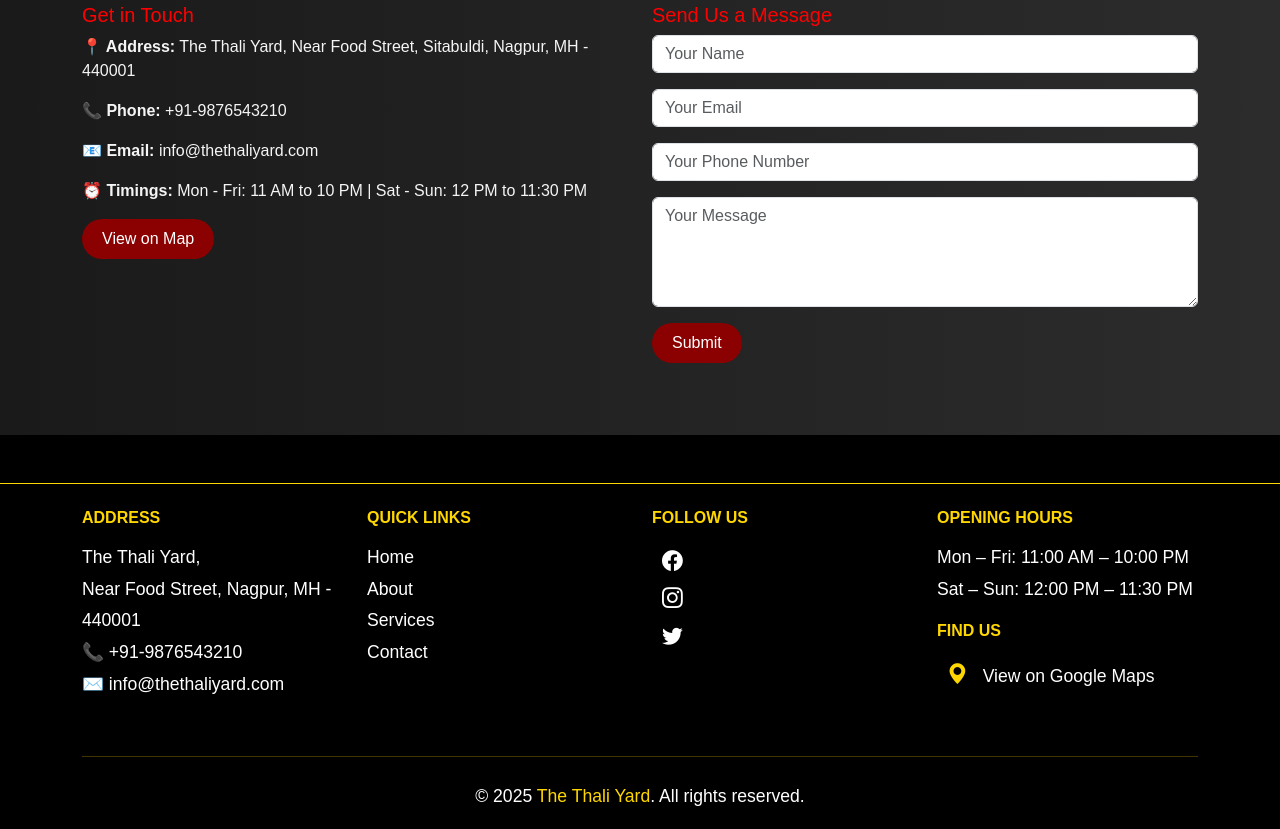
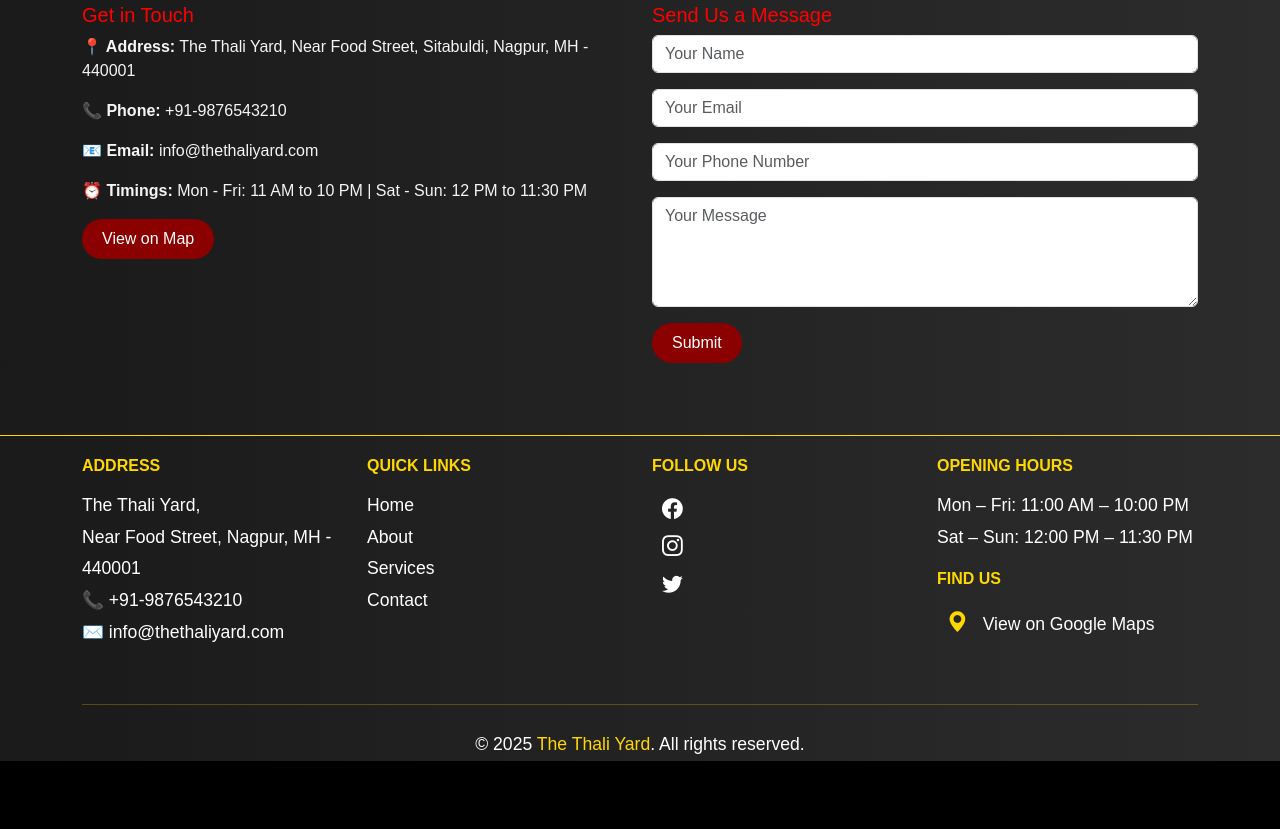
Before and after one commit to apekshagondane-06/Restaurant_Project, a plain HTML site: page home.html in a window 1280 px wide. Shown: the part 2688-3517 px from the top of the page. After the commit the page ends 3449 px from the top, so only its background shows below. Drawn offline with nearby package versions, Linux system fonts and the light colour scheme.

Commit message:
some changes in footer

```diff
--- a/home.html
+++ b/home.html
@@ -137,11 +137,11 @@
       .footer {
         background-color: black;
         border-top: 1px solid #FFD700;
-        padding: 60px 0 40px;
+        padding: 20px 0 0px;
         color: white;
         font-size: 1.1rem;
         line-height: 1.8;
-        margin-top: 80px;
+        margin-top: 0px;
       }
 
       .footer h5,
@@ -188,9 +188,7 @@
         }
       }
 
-
-
-     /* About Us Styling*/
+   /* About Us Styling*/
 
 .left-about-img {
   border-radius: 12px;
@@ -307,7 +305,6 @@
     color: red;
     transition: all 0.3s ease;
   }
-
   .icon-red:hover {
     color: white;
     background-color: red;
@@ -315,8 +312,6 @@
     padding: 12px;
     box-shadow: 0 0 12px rgba(255, 0, 0, 0.4);
   }
-
-
   .btn-danger.custom-hover {
     background-color: red;
     color: white;
@@ -607,7 +602,7 @@
 
     <!-- CONTACT US Section -->
     <section class="py-5"
-      style="background: linear-gradient(to right, #1a1a1a, #2c2c2c); color: #f5f5f5;">
+      style="background:  linear-gradient(to right, #1a1a1a, #2c2c2c); color: #f5f5f5;">
       <div class="container">
         <div class="text-center mb-5">
           <h2 class="text-uppercase" style="color: #FFD700;">Contact Us</h2>
@@ -659,12 +654,12 @@
     </section>
 
     <!-- Footer -->
-    <footer class="footer mt-5 pt-4 pb-3">
+    <footer class="footer"style="background: linear-gradient(to right, #1a1a1a, #2c2c2c);">
       <div class="container">
         <div class="row text-center text-md-start">
           <!-- Address -->
           <div class="col-md-3 mb-4">
-            <h6 class="text-uppercase fw-bold">Address</h6>
+            <h6 class="text-uppercase fw-bold" >Address</h6>
             <p>
               The Thali Yard, <br>
               Near Food Street, Nagpur, MH - 440001<br>
@@ -742,7 +737,7 @@
     <script>
   AOS.init();
 </script>
-    <!-- Reservation Modal -->
+    <!-- Booking Modal -->
     <div class="modal fade" id="bookingModal" tabindex="-1"
       aria-labelledby="bookingModalLabel" aria-hidden="true">
       <div class="modal-dialog modal-dialog-centered">
@@ -756,7 +751,7 @@
 
           <form id="reservationForm">
             <div class="modal-body">
-              <!-- Alert Box (Hidden initially) -->
+              <!-- Alert Box -->
               <div id="successAlert" class="alert alert-success d-none"
                 role="alert">
                 ✅ Your table has been booked successfully!
@@ -803,15 +798,10 @@
     </div>
     <script>
   document.getElementById("reservationForm").addEventListener("submit", function (e) {
-    e.preventDefault(); // Prevent form from reloading page
-
-    // Show the success alert
+    e.preventDefault();
     document.getElementById("successAlert").classList.remove("d-none");
-
-    // Optionally reset the form
     this.reset();
 
-    // Hide the alert and modal after a few seconds
     setTimeout(() => {
       document.getElementById("successAlert").classList.add("d-none");
       const modal = bootstrap.Modal.getInstance(document.getElementById('bookingModal'));
```
Also changed, not shown: contact.html (+11 -0 lines).
